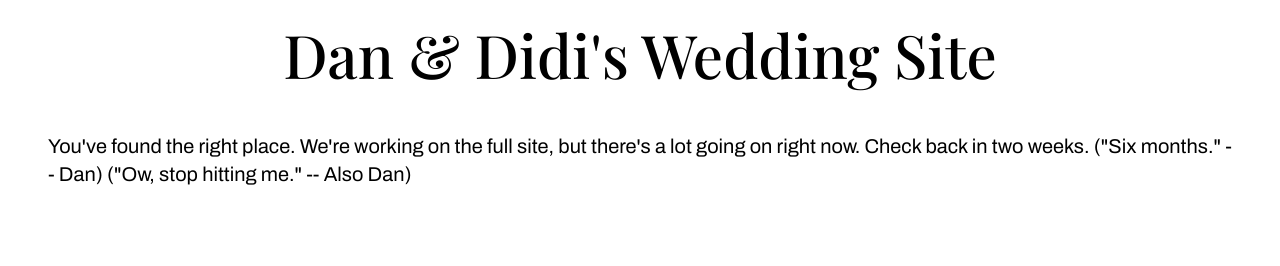
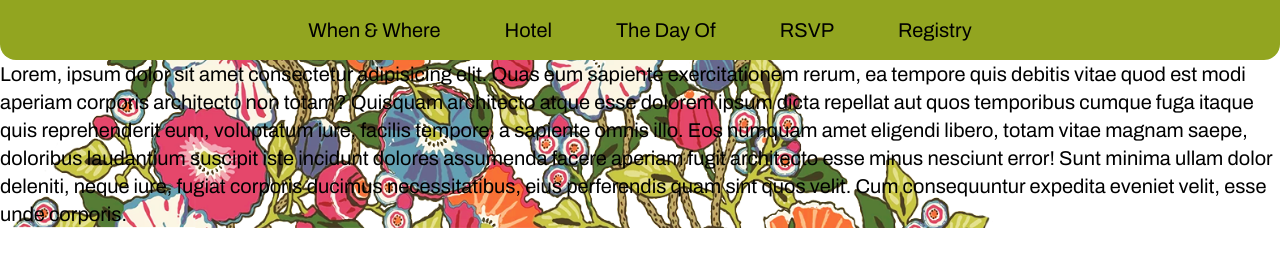
Before and after one commit to dan-bailey/ddd-microsite, a website: page index.html in a window 1280 px wide. Drawn offline with nearby package versions, Linux system fonts and the light colour scheme.

Commit message:
hero work, etc.

```diff
--- a/index.html
+++ b/index.html
@@ -3,17 +3,32 @@
 <head>
     <meta charset="UTF-8">
     <meta name="viewport" content="width=device-width, initial-scale=1.0">
-    <title>Document</title>
+    <title>Dan and Didi's Wedding</title>
     <!-- google webfonts -->
     <link rel="preconnect" href="https://fonts.googleapis.com">
     <link rel="preconnect" href="https://fonts.gstatic.com" crossorigin>
     <link href="https://fonts.googleapis.com/css2?family=Archivo:wght@400;700&family=Playfair+Display:wght@500&display=swap" rel="stylesheet">
     <link rel="stylesheet" href="./dist/css/style.css">
 </head>
-<body class="bg-white dark:bg-black text-black dark:text-white">
-<div class="container flex flex-col max-h-full max-w-full p-0 m-0">
-<h1 class="text-6xl text-center p-6">Dan &amp; Didi's Wedding Site</h1>
-<p class="text-xl px-12 py-6">You've found the right place.  We're working on the full site, but there's a lot going on right now.  Check back in two weeks. ("Six months." -- Dan) ("Ow, stop hitting me." -- Also Dan)</p>
+<body class="bg-white text-black">
+<div class="container max-h-full max-w-full p-0 m-0">
+<nav class="z-10 sticky">
+    <div class="hidden md:block p-4 rounded-b-2xl bg-planty text-copy text-md text-black">
+        <div class="flex flex-row justify-center">
+            <div class="px-8">When &amp; Where</div>
+            <div class="px-8">Hotel</div>
+            <div class="px-8">The Day Of</div>
+            <div class="px-8">RSVP</div>
+            <div class="px-8">Registry</div>
+        </div>
+    </div>
+    <div class="block md:hidden p-4 bg-planty text-copy text-md text-white"><h2>Dan &amp; Didi</h2></div>
+</nav>
+<section id="hero">
+<div class="bg-left-bottom bg-no-repeat bg-cover py-0" style="background-image: url('dist/img/bg_img.png')">
+Lorem, ipsum dolor sit amet consectetur adipisicing elit. Quas eum sapiente exercitationem rerum, ea tempore quis debitis vitae quod est modi aperiam corporis architecto non totam? Quisquam architecto atque esse dolorem ipsum dicta repellat aut quos temporibus cumque fuga itaque quis reprehenderit eum, voluptatum iure, facilis tempore, a sapiente omnis illo. Eos numquam amet eligendi libero, totam vitae magnam saepe, doloribus laudantium suscipit iste incidunt dolores assumenda facere aperiam fugit architecto esse minus nesciunt error! Sunt minima ullam dolor deleniti, neque iure, fugiat corporis ducimus necessitatibus, eius perferendis quam sint quos velit. Cum consequuntur expedita eveniet velit, esse unde corporis.
+</div>
+</section>
 </div>
 </body>
 </html>
```
Also changed, not shown: README.md, dist/css/style.css, dist/img/bg_img.png (added), 2 other files.
